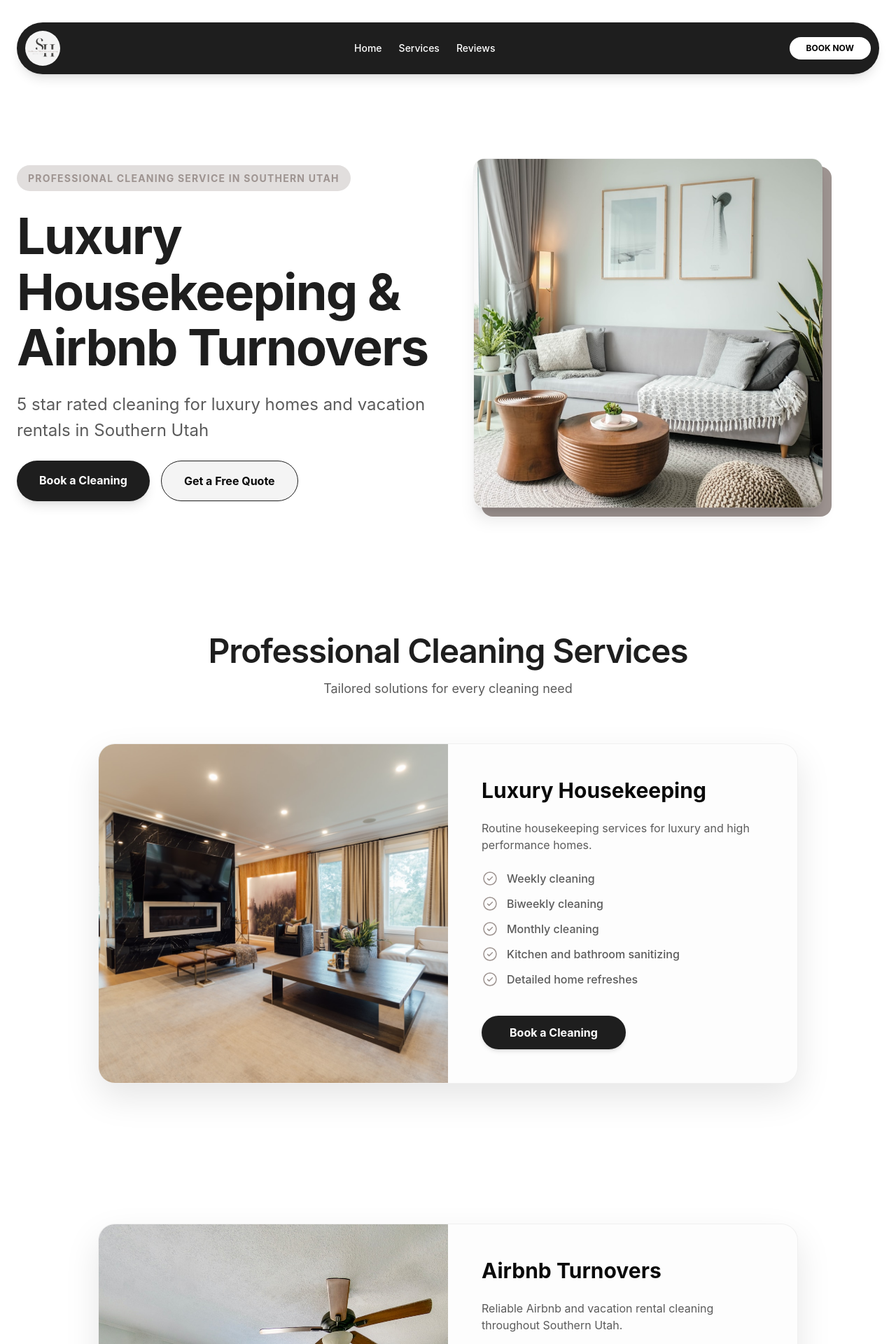
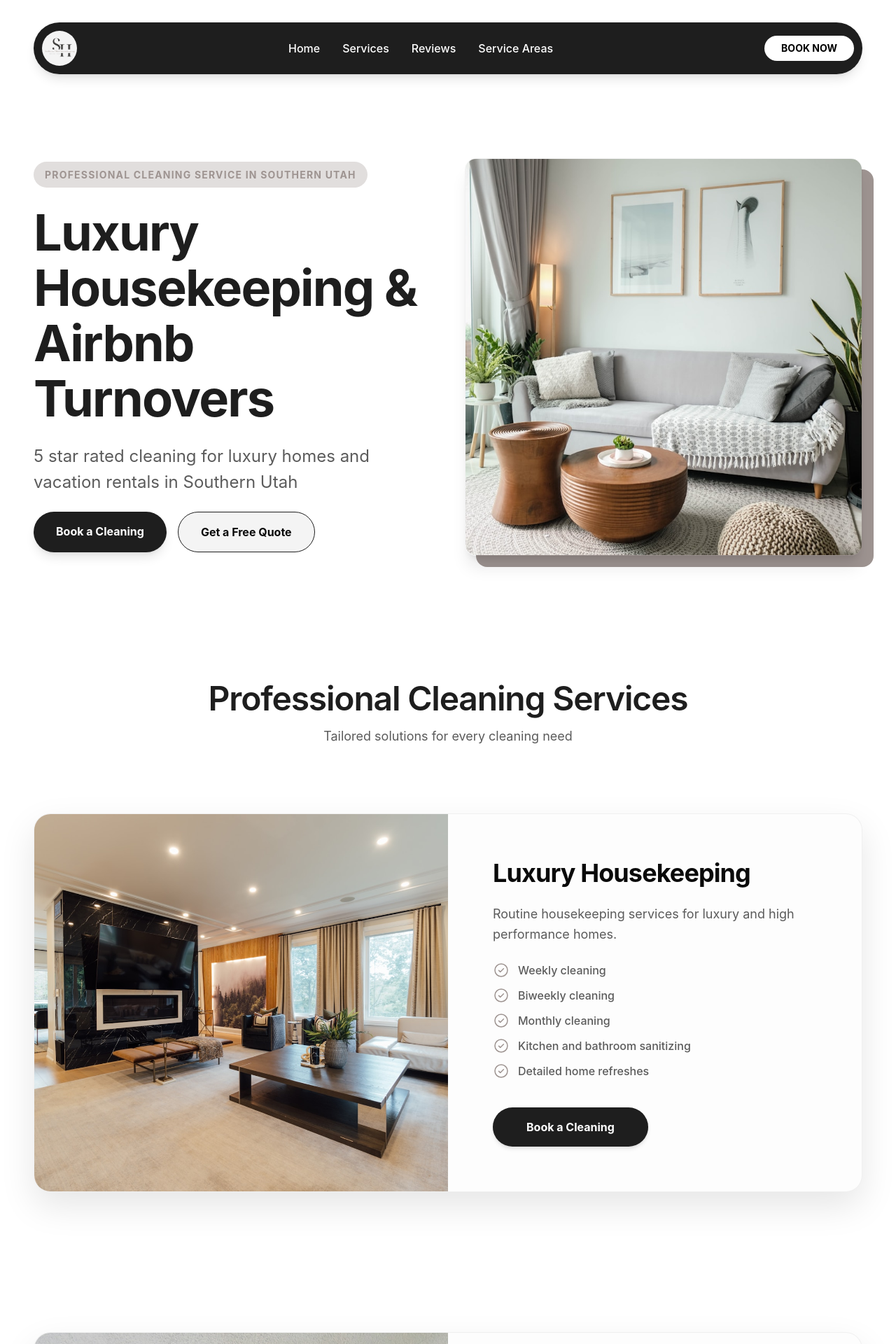
Before and after one commit to maheshikabandara/Southernutahhousekeeping, a React (Vite) app: page / in a window 1280 px wide. Shown: the top 1920 px of the page at 70% size. Built offline with nearby package versions, Linux system fonts and the light colour scheme.

Commit message:
Refactor SouthernUtahHousekeeping component structure

```diff
--- a/src/imports/SouthernUtahHousekeeping/SouthernUtahHousekeeping.tsx
+++ b/src/imports/SouthernUtahHousekeeping/SouthernUtahHousekeeping.tsx
@@ -14,6 +14,17 @@ import imgFrame33 from "./9d3e7c3693f6007709afcf8cf4b622db12a3ab44.png";
 import imgAreas from "./8fd18d26ce2cf7c41459f9f71d7faa1b26bd5e0f.png";
 
 const BOOKING_LINK = "https://cal.com/mahe-bandara-dvwcve";
+
+// --- Shared Section Wrapper (To ensure uniform width and padding) ---
+function SectionLayout({ children, className = "", id = "" }) {
+  return (
+    <section id={id} className={`w-full flex justify-center ${className}`}>
+      <div className="w-full max-w-[1280px] px-6 lg:px-12">
+        {children}
+      </div>
+    </section>
+  );
+}
 
 // --- Service Card Wrapper with Stacking & Scaling Logic ---
 function ServiceCardWrapper({ children, index }) {
@@ -66,7 +77,7 @@ function ServiceCardWrapper({ children, index }) {
   );
 }
 
-// --- Shared Components ---
+// --- Icons & UI Elements ---
 function CheckListItem({ text }) {
   return (
     <div className="flex gap-[12px] items-center w-full">
@@ -81,80 +92,81 @@ function CheckListItem({ text }) {
   );
 }
 
-// --- Main Components ---
+// --- Page Sections ---
 function Hero() {
   return (
-    <section className="bg-white relative w-full pt-4 lg:pt-[32px] px-6">
-      <div className="flex flex-col items-center w-full">
-        <nav className="bg-[#1e1e1e] w-full max-w-[1280px] flex items-center justify-between p-2 lg:p-3 rounded-full shadow-lg mb-10">
+    <SectionLayout className="bg-white pt-4 lg:pt-[32px]">
+      <nav className="bg-[#1e1e1e] w-full flex items-center justify-between p-2 lg:p-3 rounded-full shadow-lg mb-10">
         <img src={imgFrame3} className="size-10 lg:size-[50px] rounded-full" alt="logo" />
-          <div className="hidden md:flex gap-6 text-white text-sm font-medium">
-            <p className="cursor-pointer hover:text-gray-300">Home</p>
-            <p className="cursor-pointer hover:text-gray-300">Services</p>
-            <p className="cursor-pointer hover:text-gray-300">Reviews</p>
+        <div className="hidden md:flex gap-8 text-white text-sm lg:text-base font-medium">
+          <p className="cursor-pointer hover:text-gray-300 transition-colors">Home</p>
+          <p className="cursor-pointer hover:text-gray-300 transition-colors">Services</p>
+          <p className="cursor-pointer hover:text-gray-300 transition-colors">Reviews</p>
+          <p className="cursor-pointer hover:text-gray-300 transition-colors">Service Areas</p>
         </div>
-          <a href={BOOKING_LINK} className="bg-white text-black px-6 py-2 rounded-full text-xs font-bold uppercase">Book Now</a>
+        <a href={BOOKING_LINK} className="bg-white text-black px-6 py-2 rounded-full text-xs lg:text-sm font-bold uppercase">Book Now</a>
       </nav>
-        <div className="flex flex-col lg:flex-row gap-12 lg:gap-[24px] items-center py-10 lg:py-[80px] w-full max-w-[1280px]">
-          <div className="flex flex-col gap-[24px] items-center lg:items-start text-center lg:text-left w-full lg:w-[628px]">
+      <div className="flex flex-col lg:flex-row gap-12 lg:gap-[48px] items-center py-10 lg:py-[80px]">
+        <div className="flex flex-col gap-[24px] items-center lg:items-start text-center lg:text-left w-full lg:w-1/2">
           <div className="bg-[#e1dedd] px-4 py-2 rounded-[50px]">
             <p className="text-[#9e9491] text-[10px] lg:text-[14px] tracking-[1.2px] uppercase font-bold">Professional cleaning service in Southern Utah</p>
           </div>
           <h1 className="font-bold leading-[1.1] text-[#1e1e1e] text-4xl lg:text-[72px] tracking-tight">Luxury Housekeeping & Airbnb Turnovers</h1>
-            <p className="text-[#5b5b5b] text-lg lg:text-[24px]">5 star rated cleaning for luxury homes and vacation rentals in Southern Utah</p>
+          <p className="text-[#5b5b5b] text-lg lg:text-[24px] max-w-[500px]">5 star rated cleaning for luxury homes and vacation rentals in Southern Utah</p>
           <div className="flex flex-col sm:flex-row gap-4 w-full sm:w-auto">
-              <a href={`${BOOKING_LINK}/cleaning`} className="bg-[#1e1e1e] text-white px-8 py-4 rounded-full font-bold shadow-lg">Book a Cleaning</a>
+            <a href={`${BOOKING_LINK}/cleaning`} className="bg-[#1e1e1e] text-white px-8 py-4 rounded-full font-bold shadow-lg text-center">Book a Cleaning</a>
             <button className="bg-[#f4f4f4] border border-[#1e1e1e] px-8 py-4 rounded-full font-bold">Get a Free Quote</button>
           </div>
         </div>
-          <div className="relative w-full lg:w-1/2 aspect-square max-w-[500px]">
-            <div className="absolute inset-0 bg-[#9e9491] translate-x-3 translate-y-3 rounded-2xl" />
+        <div className="relative w-full lg:w-1/2 aspect-square max-w-[500px] lg:max-w-none">
+          <div className="absolute inset-0 bg-[#9e9491] translate-x-3 translate-y-3 lg:translate-x-4 lg:translate-y-4 rounded-2xl" />
           <img src={imgFrame5} className="relative w-full h-full object-cover rounded-2xl border border-black/5 shadow-xl" alt="hero" />
         </div>
       </div>
-      </div>
-    </section>
+    </SectionLayout>
   );
 }
 
 function Services() {
   const servicesData = [
-    { title: "Luxury Housekeeping", desc: "Routine housekeeping services for luxury and high performance homes.", image: imgFrame19, linkSuffix: "luxury-housekeeping", checks: ["Weekly cleaning", "Biweekly cleaning", "Monthly cleaning", "Kitchen and bathroom sanitizing", "Detailed home refreshes"] },
-    { title: "Airbnb Turnovers", desc: "Reliable Airbnb and vacation rental cleaning throughout Southern Utah.", image: imgFrame20, linkSuffix: "airbnb-turnovers", checks: ["Same day turnovers", "Linen replacement", "Restocking essentials", "Guest ready presentation", "Reliable scheduling"] },
-    { title: "Move In / Move Out Cleans", desc: "Detailed cleaning services for homes, apartments, and rental properties.", image: imgFrame21, linkSuffix: "move-in-move-out-cleans", checks: ["Deep reset cleans", "Appliance wipe downs", "Bathroom sanitizing", "Floor cleaning", "Full property refresh"] },
-    { title: "Commercial Cleaning", desc: "Professional maintenance cleaning for offices and commercial spaces.", image: imgFrame22, linkSuffix: "commercial-cleaning", checks: ["Flexible scheduling", "Routine maintenance", "Sanitized workspaces", "Professional presentation"] },
-    { title: "Deep Cleaning", desc: "Seasonal and detailed deep cleaning services designed to refresh your home.", image: imgFrame23, linkSuffix: "deep-cleaning", checks: ["Baseboards", "Ceiling fans", "Appliance cleaning", "Detailed kitchens", "Bathroom deep scrubbing"] }
+    { title: "Luxury Housekeeping", desc: "Routine housekeeping services for luxury and high performance homes.", image: imgFrame19, checks: ["Weekly cleaning", "Biweekly cleaning", "Monthly cleaning", "Kitchen and bathroom sanitizing", "Detailed home refreshes"] },
+    { title: "Airbnb Turnovers", desc: "Reliable Airbnb and vacation rental cleaning throughout Southern Utah.", image: imgFrame20, checks: ["Same day turnovers", "Linen replacement", "Restocking essentials", "Guest ready presentation", "Reliable scheduling"] },
+    { title: "Move In / Move Out Cleans", desc: "Detailed cleaning services for homes, apartments, and rental properties during transitions.", image: imgFrame21, checks: ["Deep reset cleans", "Appliance wipe downs", "Bathroom sanitizing", "Floor cleaning", "Full property refresh"] },
+    { title: "Commercial Cleaning", desc: "Professional maintenance cleaning for offices and commercial spaces.", image: imgFrame22, checks: ["Flexible scheduling", "Routine maintenance", "Sanitized workspaces", "Professional presentation"] },
+    { title: "Deep Cleaning", desc: "Seasonal and detailed deep cleaning services designed to refresh your home.", image: imgFrame23, checks: ["Baseboards", "Ceiling fans", "Appliance cleaning", "Detailed kitchens", "Bathroom deep scrubbing"] }
   ];
 
   return (
-    <section className="bg-white py-12 lg:py-[100px] px-6">
-      <div className="max-w-[1280px] mx-auto text-center mb-16">
+    <SectionLayout className="bg-white py-12 lg:py-[100px]">
+      <div className="text-center mb-16 lg:mb-24">
         <h2 className="font-semibold text-3xl lg:text-5xl tracking-tight text-[#1e1e1e] mb-4">Professional Cleaning Services</h2>
         <p className="text-lg text-[#5b5b5b]">Tailored solutions for every cleaning need</p>
       </div>
-      <div className="w-full max-w-[1000px] mx-auto">
+      <div className="w-full">
         {servicesData.map((s, i) => (
           <ServiceCardWrapper key={i} index={i}>
-            <div className="w-full lg:w-1/2 h-[240px] lg:h-auto"><img src={s.image} className="w-full h-full object-cover" alt={s.title} /></div>
-            <div className="p-8 lg:p-12 flex flex-col gap-6 lg:w-1/2">
-              <h3 className="text-2xl lg:text-3xl font-bold">{s.title}</h3>
-              <p className="text-sm lg:text-base text-[#5b5b5b]">{s.desc}</p>
-              <div className="flex flex-col gap-3">
+            <div className="w-full lg:w-1/2 h-[240px] lg:h-auto overflow-hidden">
+              <img src={s.image} className="w-full h-full object-cover transition-transform hover:scale-105 duration-700" alt={s.title} />
+            </div>
+            <div className="p-8 lg:p-16 flex flex-col gap-6 lg:w-1/2 justify-center">
+              <h3 className="text-2xl lg:text-4xl font-bold tracking-tight">{s.title}</h3>
+              <p className="text-sm lg:text-lg text-[#5b5b5b] leading-relaxed">{s.desc}</p>
+              <div className="grid grid-cols-1 gap-3">
                 {s.checks.map((c, j) => <CheckListItem key={j} text={c} />)}
               </div>
-              <a href={`${BOOKING_LINK}/${s.linkSuffix}`} className="bg-[#1e1e1e] text-white py-3 rounded-full text-center font-bold mt-4 shadow-md lg:w-fit lg:px-10">Book a Cleaning</a>
+              <a href={BOOKING_LINK} className="bg-[#1e1e1e] text-white py-3 lg:py-4 rounded-full text-center font-bold mt-4 shadow-md lg:w-fit lg:px-12 hover:bg-black transition-colors">Book a Cleaning</a>
             </div>
           </ServiceCardWrapper>
         ))}
       </div>
-    </section>
+    </SectionLayout>
   );
 }
 
 function Airbnb() {
   return (
-    <section className="bg-white py-16 lg:py-[100px] px-6">
-      <div className="max-w-[1280px] mx-auto flex flex-col lg:flex-row gap-12 items-center">
+    <SectionLayout className="bg-white py-16 lg:py-[120px]">
+      <div className="flex flex-col lg:flex-row gap-12 lg:gap-[64px] items-center">
         <div className="flex flex-col sm:flex-row gap-4 w-full lg:w-1/2">
           <img src={imgFrame6} className="w-full sm:w-1/2 h-[300px] lg:h-[600px] object-cover rounded-[32px]" alt="Airbnb 1" />
           <div className="flex flex-col gap-4 w-full sm:w-1/2">
@@ -162,46 +174,45 @@ function Airbnb() {
             <img src={imgFrame8} className="flex-1 h-48 lg:h-[285px] object-cover rounded-[32px]" alt="Airbnb 3" />
           </div>
         </div>
-        <div className="lg:w-1/2 flex flex-col gap-6">
-          <h2 className="text-4xl lg:text-5xl font-bold text-[#1e1e1e]">Airbnb Hosts: We Handle the Turnovers</h2>
-          <div className="text-[#5b5b5b] flex flex-col gap-4 text-base lg:text-lg leading-relaxed">
+        <div className="lg:w-1/2 flex flex-col gap-6 lg:gap-8">
+          <h2 className="text-4xl lg:text-6xl font-bold text-[#1e1e1e] leading-tight">Airbnb Hosts: We Handle the Turnovers</h2>
+          <div className="text-[#5b5b5b] flex flex-col gap-4 text-base lg:text-xl leading-relaxed">
             <p>Managing a vacation rental takes time. Cleaning should not add more stress.</p>
             <p>Southern Utah Housekeeping provides reliable Airbnb turnover cleaning services that help keep your property guest ready and professionally maintained.</p>
-            <p className="font-semibold mt-2">Our Airbnb cleaning services include:</p>
-            <div className="flex flex-col gap-3">
+            <p className="font-bold text-[#1e1e1e] mt-2">Our Airbnb cleaning services include:</p>
+            <div className="flex flex-col gap-3 lg:gap-4">
               {["Same day turnover cleans", "Fresh linen replacement", "Restocking essentials", "Reliable scheduling", "Guest ready presentation", "Professional attention to detail"].map((item, i) => (
                 <CheckListItem key={i} text={item} />
               ))}
             </div>
-            <p className="font-medium mt-4">Trusted by Airbnb and vacation rental hosts across Southern Utah.</p>
           </div>
-          <div className="flex flex-col sm:flex-row gap-4 mt-2">
-            <a href={BOOKING_LINK} className="bg-[#1e1e1e] text-white px-10 py-4 rounded-full font-bold shadow-lg text-center">Book a Cleaning</a>
-            <button className="bg-white border border-[#1e1e1e] px-10 py-4 rounded-full font-bold text-center">Get a Free Quote</button>
+          <div className="flex flex-col sm:flex-row gap-4 mt-4">
+            <a href={BOOKING_LINK} className="bg-[#1e1e1e] text-white px-12 py-4 rounded-full font-bold shadow-lg text-center hover:bg-black transition-colors">Book a Cleaning</a>
+            <button className="bg-white border border-[#1e1e1e] px-12 py-4 rounded-full font-bold text-center hover:bg-gray-50 transition-colors">Get a Free Quote</button>
           </div>
         </div>
       </div>
-    </section>
+    </SectionLayout>
   );
 }
 
 function Areas() {
   const locations = ["St. George", "Ivins", "Washington", "Cedar City", "Santa Clara", "Middleton", "Surrounding Southern Utah Areas"];
   return (
-    <section className="relative py-24 lg:py-32 px-6 overflow-hidden flex flex-col items-center">
+    <section className="relative py-24 lg:py-40 px-6 overflow-hidden flex flex-col items-center">
       <img src={imgAreas} className="absolute inset-0 w-full h-full object-cover" alt="Areas" />
-      <div className="absolute inset-0 bg-black/60" />
-      <div className="relative z-10 text-center flex flex-col items-center gap-8 max-w-[900px]">
-        <h2 className="text-4xl lg:text-6xl font-bold text-white tracking-tight">Proudly Serving Southern Utah</h2>
-        <p className="text-white/90 text-lg lg:text-xl font-medium">Southern Utah Housekeeping proudly provides cleaning services throughout</p>
-        <div className="flex flex-wrap justify-center gap-4 mt-4">
+      <div className="absolute inset-0 bg-black/65" />
+      <div className="relative z-10 text-center flex flex-col items-center gap-8 max-w-[1000px] w-full">
+        <h2 className="text-4xl lg:text-7xl font-bold text-white tracking-tight">Proudly Serving Southern Utah</h2>
+        <p className="text-white/95 text-lg lg:text-2xl font-medium">Southern Utah Housekeeping proudly provides cleaning services throughout</p>
+        <div className="flex flex-wrap justify-center gap-4 lg:gap-6 mt-4 w-full">
           {locations.map((loc, i) => (
-            <div key={i} className="bg-white/95 backdrop-blur-sm border border-white/20 px-8 py-3 rounded-full flex items-center gap-3 shadow-xl transition-transform hover:scale-105">
-              <svg className="size-5" fill="none" viewBox="0 0 24 24" stroke="currentColor">
-                <path strokeLinecap="round" strokeLinejoin="round" strokeWidth="2" d="M17.657 16.657L13.414 20.9a1.998 1.998 0 01-2.827 0l-4.244-4.243a8 8 0 1111.314 0z" />
-                <path strokeLinecap="round" strokeLinejoin="round" strokeWidth="2" d="M15 11a3 3 0 11-6 0 3 3 0 016 0z" />
+            <div key={i} className="bg-white/95 backdrop-blur-sm border border-white/20 px-8 py-3 lg:px-10 lg:py-4 rounded-full flex items-center gap-3 shadow-2xl transition-all hover:scale-105">
+              <svg className="size-5 lg:size-6 text-[#1e1e1e]" fill="none" viewBox="0 0 24 24" stroke="currentColor">
+                <path strokeLinecap="round" strokeLinejoin="round" strokeWidth="2.5" d="M17.657 16.657L13.414 20.9a1.998 1.998 0 01-2.827 0l-4.244-4.243a8 8 0 1111.314 0z" />
+                <path strokeLinecap="round" strokeLinejoin="round" strokeWidth="2.5" d="M15 11a3 3 0 11-6 0 3 3 0 016 0z" />
               </svg>
-              <span className="text-[#1e1e1e] font-bold text-sm lg:text-base">{loc}</span>
+              <span className="text-[#1e1e1e] font-bold text-sm lg:text-lg">{loc}</span>
             </div>
           ))}
         </div>
@@ -212,36 +223,40 @@ function Areas() {
 
 function Footer() {
   return (
-    <footer className="bg-[#1e1e1e] py-16 px-8 text-white/50 border-t border-white/5">
-      <div className="max-w-[1280px] mx-auto grid grid-cols-1 md:grid-cols-4 gap-12">
-        <div>
-          <img src={imgFrame3} className="size-12 rounded-full mb-6 border border-white/10 shadow-xl" alt="Logo" />
-          <p className="text-sm leading-relaxed">Luxury housekeeping and Airbnb turnover services in Southern Utah.</p>
+    <footer className="bg-[#1e1e1e] py-16 lg:py-24 text-white/50">
+      <div className="max-w-[1280px] mx-auto px-6 lg:px-12 grid grid-cols-1 md:grid-cols-4 gap-12 lg:gap-16">
+        <div className="flex flex-col gap-6">
+          <img src={imgFrame3} className="size-12 lg:size-16 rounded-full border-2 border-white/10 shadow-xl" alt="Logo" />
+          <p className="text-sm lg:text-base leading-relaxed">Luxury housekeeping and Airbnb turnover services in Southern Utah.</p>
         </div>
-        <div>
-          <h4 className="text-white font-bold uppercase text-[10px] tracking-widest mb-6">Quick Links</h4>
-          <div className="flex flex-col gap-4 text-sm">
+        <div className="flex flex-col gap-6">
+          <h4 className="text-white font-bold uppercase text-[11px] tracking-widest">Quick Links</h4>
+          <div className="flex flex-col gap-4 text-sm lg:text-base">
             <p className="hover:text-white cursor-pointer transition-colors">Home</p>
             <p className="hover:text-white cursor-pointer transition-colors">Services</p>
             <p className="hover:text-white cursor-pointer transition-colors">Reviews</p>
+            <p className="hover:text-white cursor-pointer transition-colors">Service Areas</p>
           </div>
         </div>
-        <div>
-          <h4 className="text-white font-bold uppercase text-[10px] tracking-widest mb-6">Working Hours</h4>
-          <div className="flex flex-col gap-2 text-xs">
-            <p className="flex justify-between"><span>Mon - Fri</span><span>8:00 AM - 6:00 PM</span></p>
-            <p className="flex justify-between"><span>Saturday</span><span>8:00 AM - 3:00 PM</span></p>
+        <div className="flex flex-col gap-6">
+          <h4 className="text-white font-bold uppercase text-[11px] tracking-widest">Working Hours</h4>
+          <div className="flex flex-col gap-3 text-sm lg:text-base">
+            <p className="flex justify-between"><span>Mon - Fri</span><span className="text-white/80">8:00 AM - 6:00 PM</span></p>
+            <p className="flex justify-between"><span>Saturday</span><span className="text-white/80">8:00 AM - 3:00 PM</span></p>
             <p className="flex justify-between text-red-400"><span>Sunday</span><span>Closed</span></p>
           </div>
         </div>
-        <div>
-          <h4 className="text-white font-bold uppercase text-[10px] tracking-widest mb-6">Contact</h4>
-          <p className="text-sm mb-2">📍 Cedar City, UT, US</p>
-          <p className="text-sm">✉️ southernutahhousekeeping@gmail.com</p>
+        <div className="flex flex-col gap-6">
+          <h4 className="text-white font-bold uppercase text-[11px] tracking-widest">Contact Us</h4>
+          <div className="flex flex-col gap-4 text-sm lg:text-base">
+            <p>📍 Cedar City, UT, US</p>
+            <p>✉️ southernutahhousekeeping@gmail.com</p>
           </div>
         </div>
-      <div className="max-w-[1280px] mx-auto border-t border-white/10 mt-16 pt-8 text-center text-[10px]">
-        <p>© 2026 Southern Utah Housekeeping. Website Designed by maheux.me</p>
+      </div>
+      <div className="max-w-[1280px] mx-auto border-t border-white/10 mt-16 pt-8 px-6 lg:px-12 flex flex-col md:row justify-between items-center text-[11px] gap-4">
+        <p>© 2026 Southern Utah Housekeeping. All Rights Reserved.</p>
+        <p>Website Designed by maheux.me</p>
       </div>
     </footer>
   );
@@ -249,16 +264,16 @@ function Footer() {
 
 export default function SouthernUtahHousekeeping() {
   return (
-    <main className="bg-white min-h-screen font-['Inter',sans-serif]">
+    <main className="bg-white min-h-screen font-['Inter',sans-serif] selection:bg-black selection:text-white">
       <Hero />
       <Services />
       <Airbnb />
-      <section className="bg-white py-16 lg:py-[100px] px-6 text-center">
-        <h2 className="text-3xl lg:text-5xl font-bold mb-12 tracking-tight">See The Difference</h2>
-        <div className="max-w-[1280px] mx-auto rounded-[40px] overflow-hidden shadow-2xl">
-          <img src={imgFrame33} className="w-full" alt="Before/After" />
+      <SectionLayout className="bg-white py-16 lg:py-[100px] text-center">
+        <h2 className="text-4xl lg:text-6xl font-bold mb-12 tracking-tight">See The Difference</h2>
+        <div className="w-full rounded-[40px] overflow-hidden shadow-2xl border border-black/5">
+          <img src={imgFrame33} className="w-full transition-transform hover:scale-[1.02] duration-1000" alt="Difference" />
         </div>
-      </section>
+      </SectionLayout>
       <Areas />
       <Footer />
     </main>
```
Lines whose indentation alone changed are shown as unchanged.
